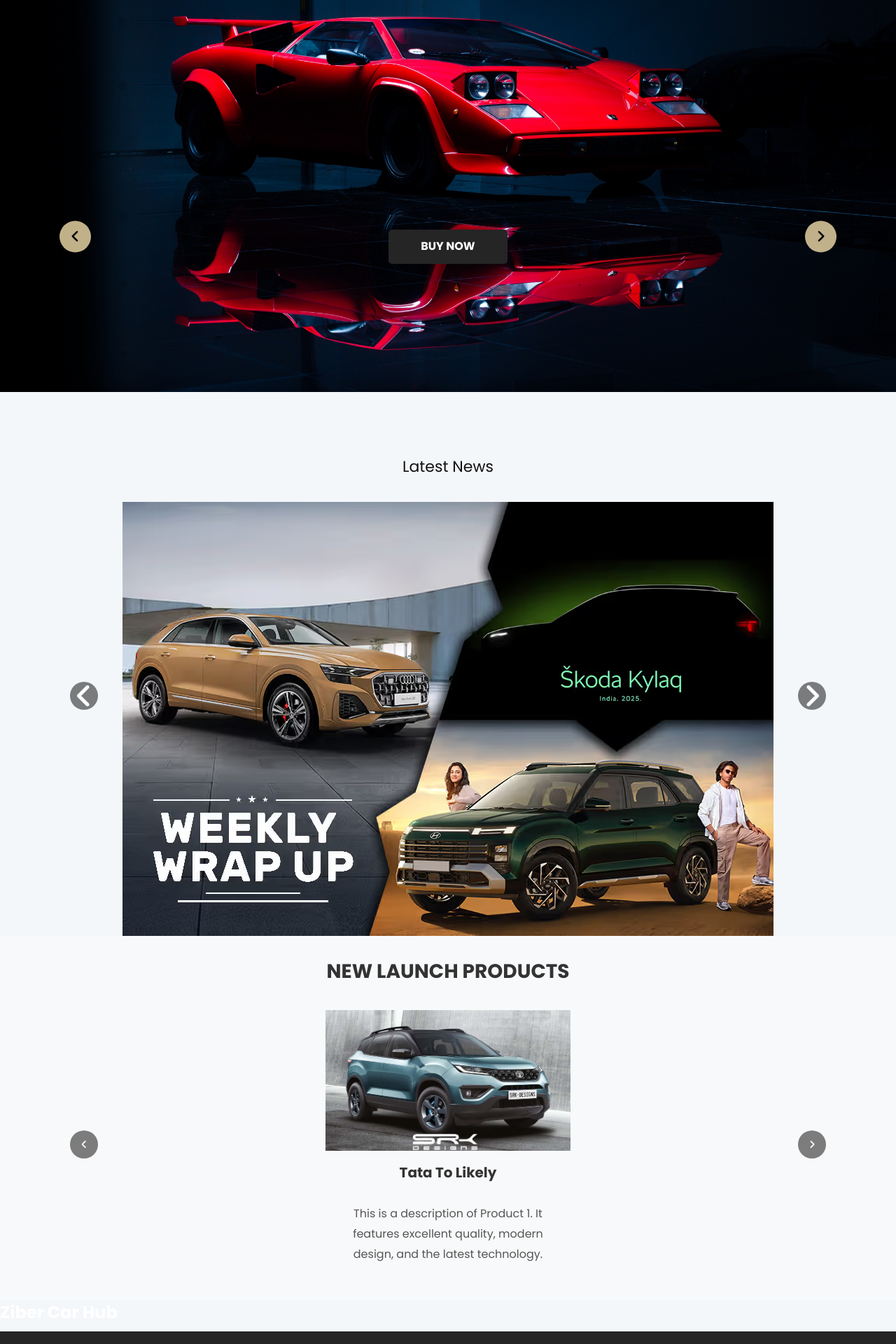
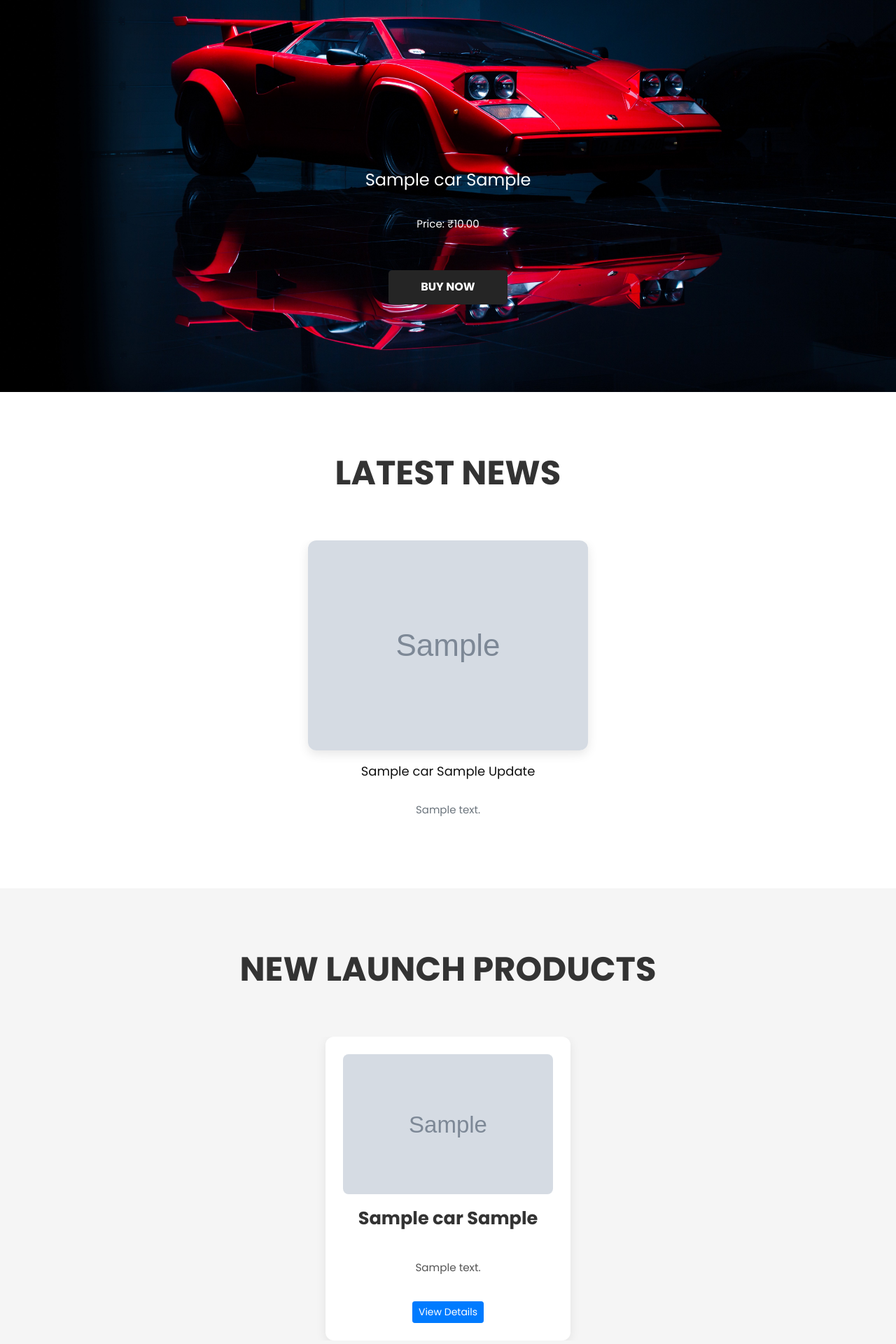
Before and after one commit to srishticampus/Ziber_Autohub, a Django app: page / in a window 1280 px wide. Shown: the part 240-2160 px from the top of the page at 70% size. Run offline with Django 5.2, Linux system fonts and the light colour scheme; tables that the repository leaves empty hold one stand-in row (values such as "Sample post"); grey boxes marked "Sample" are stand-in pictures; some libraries are stand-ins or nearby versions.

Commit message:
demo.html rework progress 1

```diff
--- a/hub/templates/demo.html
+++ b/hub/templates/demo.html
@@ -1,205 +1,323 @@
 {% extends 'base.html' %}
 {% load static %}
 
-{% block tittle %}Home{% endblock %}
+{% block title %}Home{% endblock %}
 
 {% block extra_styles %}
-    {# Add any demo-specific styles here if needed, but aim to put most in style.css #}
+<style>
+    /* Styles for the News Section */
+    .news_section_demo {
+        padding: 80px 0;
+        background-color: #ffffff;
+        text-align: center;
+    }
+
+    .latest_news_heading {
+        margin-bottom: 50px;
+    }
+
+    .latest_news_heading h2 {
+        font-size: 3rem;
+        font-weight: bold;
+        color: #333;
+        text-transform: uppercase;
+    }
+
+    .news-item {
+        max-width: 100%;
+        height: auto;
+        border-radius: 12px;
+        box-shadow: 0 5px 15px rgba(0, 0, 0, 0.1);
+        transition: transform 0.3s ease;
+        max-height: 300px; /* Limit height for consistency */
+        object-fit: cover; /* Ensure images fill the area */
+    }
+
+    .news-item:hover {
+        transform: scale(1.03); /* Slight zoom on hover */
+    }
+
+    /* Styles for New Launch Products Section */
+    .new_launch_section_demo {
+        padding: 80px 0;
+        background-color: #f5f5f5;
+        text-align: center;
+    }
+
+    .new-launch-heading {
+        font-size: 3rem;
+        font-weight: bold;
+        color: #333;
+        margin-bottom: 50px;
+    }
+
+    .product_item {
+        background-color: #fff;
+        border-radius: 12px;
+        box-shadow: 0 4px 15px rgba(0, 0, 0, 0.08);
+        padding: 25px;
+        height: 100%; /* Ensure consistent height */
+        display: flex;
+        flex-direction: column;
+        justify-content: space-between;
+    }
+
+    .product-img {
+        max-width: 100%;
+        height: 200px; /* Fixed height for product images */
+        object-fit: cover; /* Cover, but maintain aspect ratio */
+        border-radius: 8px;
+        margin-bottom: 15px;
+    }
+
+    .product-title-style {
+        font-size: 1.6rem;
+        font-weight: bold;
+        color: #333;
+        margin-bottom: 10px;
+        min-height: 48px; /* Ensure consistent height for titles */
+        display: flex;
+        align-items: center;
+        justify-content: center;
+        text-align: center;
+    }
+
+    .product-description-style {
+        font-size: 0.95rem;
+        color: #555;
+        line-height: 1.5;
+        text-align: center;
+        flex-grow: 1;
+    }
+
+    /* Carousel controls styling for all carousels */
+    .carousel-control-prev,
+    .carousel-control-next {
+        width: 5%;
+        opacity: 0.7;
+        transition: opacity 0.3s ease;
+    }
+
+    .carousel-control-prev:hover,
+    .carousel-control-next:hover {
+        opacity: 1;
+    }
+
+    .carousel-control-prev-icon,
+    .carousel-control-next-icon {
+        background-image: none; /* Hide default Bootstrap icons */
+    }
+
+    .carousel-control-prev i,
+    .carousel-control-next i {
+        font-size: 3rem; /* Larger icons */
+        color: #333; /* Darker icons */
+    }
+
+    /* Responsive adjustments */
+    @media (max-width: 768px) {
+        .latest_news_heading h2,
+        .new-launch-heading {
+            font-size: 2rem;
+        }
+
+        .product-img {
+            height: 150px;
+        }
+
+        .product-title-style {
+            font-size: 1.3rem;
+            min-height: auto;
+        }
+        .product-description-style {
+            font-size: 0.85rem;
+        }
+
+        .carousel-control-prev i,
+        .carousel-control-next i {
+            font-size: 2rem;
+        }
+    }
+</style>
 {% endblock %}
 
 {% block content %}
-    {# The banner_bg_main div contains the header/nav which are in base.html, remove it here #}
-
     <!-- banner section start - Content within the banner_bg_main div -->
-    {# The banner_section div had inline styles, use a class instead #}
+    {# The banner_section div uses original styling; the `layout_padding` might provide base spacing. #}
     <div class="banner_section_demo layout_padding">
         <div class="container h-100 d-flex align-items-center justify-content-center">
-            <div id="my_slider" class="carousel slide w-100" data-ride="carousel">
+            <div id="my_slider" class="carousel slide w-100" data-bs-ride="carousel" data-bs-interval="5000"> {# Added data-bs-ride and data-bs-interval #}
                 <div class="carousel-inner">
+                    {% for car in featured_new_cars %}
+                    <div class="carousel-item {% if forloop.first %}active{% endif %}">
+                        <div class="row justify-content-center">
+                            <div class="col-sm-12 text-center">
+                                <h1 class="text-white mb-4">{{ car.name }} {{ car.model }}</h1>
+                                <p class="text-white mb-4">Price: ₹{{ car.price|floatformat:2 }}</p>
+                                <div class="buynow_bt">
+                                    <a href="{% url 'hub:buy_now' pk=car.pk %}">Buy Now</a>
+                                </div>
+                            </div>
+                        </div>
+                    </div>
+                    {% empty %}
                     <div class="carousel-item active">
                         <div class="row justify-content-center">
                             <div class="col-sm-12 text-center">
-                                <div class="buynow_bt"><a href="{% url 'hub:car_list' %}">Buy Now</a></div>
+                                <h1 class="text-white mb-4">No New Cars Available Yet!</h1>
+                                <p class="text-white mb-4">Check back soon for exciting releases.</p>
+                                <div class="buynow_bt"><a href="{% url 'hub:new_car_list' %}">View All Cars</a></div>
                             </div>
                         </div>
                     </div>
-                    <div class="carousel-item">
-                        <div class="row justify-content-center">
-                            <div class="col-sm-12 text-center">
-                                <div class="buynow_bt"><a href="{% url 'hub:used_car_list' %}">Used Cars</a></div>
-                            </div>
-                        </div>
-                    </div>
-                    <div class="carousel-item">
-                        <div class="row justify-content-center">
-                            <div class="col-sm-12 text-center">
-                                <div class="buynow_bt"><a href="{% url 'hub:job_list' %}">Careers</a></div>
-                            </div>
-                        </div>
-                    </div>
+                    {% endfor %}
                 </div>
-                <a class="carousel-control-prev" href="#my_slider" role="button" data-slide="prev">
+                {% if featured_new_cars|length > 1 %}
+                <button class="carousel-control-prev" type="button" data-bs-target="#my_slider" data-bs-slide="prev"> {# Updated to Bootstrap 5 syntax #}
                     <i class="fa fa-angle-left"></i>
-                </a>
-                <a class="carousel-control-next" href="#my_slider" role="button" data-slide="next">
+                    <span class="visually-hidden">Previous</span>
+                </button>
+                <button class="carousel-control-next" type="button" data-bs-target="#my_slider" data-bs-slide="next"> {# Updated to Bootstrap 5 syntax #}
                     <i class="fa fa-angle-right"></i>
-                </a>
+                    <span class="visually-hidden">Next</span>
+                </button>
+                {% endif %}
             </div>
         </div>
     </div>
     <!-- banner section end -->
 
     <!-- news_section layout starts -->
-    {# The news_section div had inline styles, use a class instead #}
     <div class="news_section_demo layout_padding">
         <div class="container h-100 d-flex align-items-center justify-content-center">
-            <div id="news_slider" class="carousel slide w-100" data-ride="carousel">
+            <div id="news_slider" class="carousel slide w-100" data-bs-ride="carousel" data-bs-interval="5000"> {# Added data-bs-ride and data-bs-interval #}
                 <!-- Latest News Heading -->
-                <div class="latest_news_heading text-center mb-4">
+                <div class="latest_news_heading">
                     <h2>Latest News</h2>
                 </div>
                 <div class="carousel-inner">
-                    <!-- News Item 1 -->
-                    <div class="carousel-item active">
+                    {% for car in latest_news_cars %}
+                    <div class="carousel-item {% if forloop.first %}active{% endif %}">
                         <div class="row justify-content-center">
                             <div class="col-sm-12 text-center">
-                                <a href="{% url 'hub:news' %}"> {# Use URL tag for news #}
-                                    <img src="{% static 'images/news1.jpg' %}" alt="News 1" class="img-fluid news-item"/>
+                                <a href="{% url 'hub:news' %}"> {# Links to the general news page #}
+                                    {# Using car.image.url for dynamic images, fallback for placeholder #}
+                                    {% if car.image %}
+                                        <img src="{{ car.image.url }}" alt="{{ car.name }} image" class="img-fluid news-item"/>
+                                    {% else %}
+                                        <img src="https://placehold.co/600x350/EFEFEF/AAAAAA?text=No+Image" alt="No Image Available" class="img-fluid news-item"/>
+                                    {% endif %}
+                                    <h3 class="mt-3">{{ car.name }} {{ car.model }} Update</h3>
+                                    <p class="text-muted">{{ car.description|truncatechars:150 }}</p>
                                 </a>
                             </div>
                         </div>
                     </div>
-                    <!-- News Item 2 -->
-                    <div class="carousel-item">
+                    {% empty %}
+                    <div class="carousel-item active">
                         <div class="row justify-content-center">
                             <div class="col-sm-12 text-center">
-                                <a href="{% url 'hub:news' %}"> {# Use URL tag for news #}
-                                    <img src="{% static 'images/news2.jpg' %}" alt="News 2" class="img-fluid news-item"/>
+                                <a href="{% url 'hub:news' %}">
+                                    <img src="https://placehold.co/600x350/EFEFEF/AAAAAA?text=No+News+Available" alt="No News Available" class="img-fluid news-item"/>
+                                    <h3 class="mt-3">No News Available</h3>
+                                    <p class="text-muted">Stay tuned for the latest updates from Ziber Autohub!</p>
                                 </a>
                             </div>
                         </div>
                     </div>
-                    <!-- News Item 3 -->
-                    <div class="carousel-item">
-                        <div class="row justify-content-center">
-                            <div class="col-sm-12 text-center">
-                                <a href="{% url 'hub:news' %}"> {# Use URL tag for news #}
-                                    <img src="{% static 'images/news3.jpg' %}" alt="News 3" class="img-fluid news-item"/>
-                                </a>
-                            </div>
-                        </div>
-                    </div>
+                    {% endfor %}
                 </div>
 
-                <!-- Carousel Controls (Increase arrow size) -->
-                {# The icons had inline styles, use a class instead #}
-                <a class="carousel-control-prev news-carousel-control" href="#news_slider" role="button"
-                   data-slide="prev">
+                <!-- Carousel Controls -->
+                {% if latest_news_cars|length > 1 %}
+                <button class="carousel-control-prev news-carousel-control" type="button" data-bs-target="#news_slider" data-bs-slide="prev"> {# Updated to Bootstrap 5 syntax #}
                     <i class="fa fa-angle-left"></i>
-                </a>
-                <a class="carousel-control-next news-carousel-control" href="#news_slider" role="button"
-                   data-slide="next">
+                    <span class="visually-hidden">Previous</span>
+                </button>
+                <button class="carousel-control-next news-carousel-control" type="button" data-bs-target="#news_slider" data-bs-slide="next"> {# Updated to Bootstrap 5 syntax #}
                     <i class="fa fa-angle-right"></i>
-                </a>
+                    <span class="visually-hidden">Next</span>
+                </button>
+                {% endif %}
             </div>
         </div>
     </div>
     <!-- news_section layout ends -->
 
-    {# The new_launch_section div had inline styles, use a class instead #}
+    <!-- New Launch Products Section -->
     <div class="new_launch_section_demo layout_padding">
         <div class="container">
             <!-- New Launch Products Heading -->
             <div class="text-center mb-4">
-                {# The h2 had inline styles, use a class instead #}
                 <h2 class="text-uppercase new-launch-heading">New Launch Products</h2>
             </div>
 
             <!-- Product Carousel -->
-            <div id="new_launch_slider" class="carousel slide" data-ride="carousel">
+            <div id="new_launch_slider" class="carousel slide" data-bs-ride="carousel" data-bs-interval="5000"> {# Added data-bs-ride and data-bs-interval #}
                 <div class="carousel-inner">
-                    <!-- Product 1 -->
-                    <div class="carousel-item active">
+                    {% for car in featured_new_cars %} {# Reusing featured_new_cars for consistency, or use a new queryset if needed #}
+                    <div class="carousel-item {% if forloop.first %}active{% endif %}">
                         <div class="row justify-content-center">
+                            {# Each product will take col-sm-4. If you have more than one per slide, adjust this loop and column structure #}
                             <div class="col-sm-4 text-center">
                                 <div class="product_item">
-                                    {# The img had inline styles, use a class instead #}
-                                    <img src="{% static 'images/cp1.jpg' %}" alt="Product 1"
-                                         class="img-fluid mb-3 product-img">
-                                    {# The h4 had inline styles, use a class instead #}
-                                    <h4 class="product_title product-title-style">Tata To Likely </h4>
-                                    {# The p had inline styles, use a class instead #}
+                                    {% if car.image %}
+                                        <img src="{{ car.image.url }}" alt="{{ car.name }} image" class="img-fluid product-img">
+                                    {% else %}
+                                        <img src="https://placehold.co/400x200/EFEFEF/AAAAAA?text=No+Image" alt="No Image Available" class="img-fluid product-img">
+                                    {% endif %}
+                                    <h4 class="product_title product-title-style">{{ car.name }} {{ car.model }}</h4>
                                     <p class="product_description product-description-style">
-                                        This is a description of Product 1. It features excellent quality, modern design,
-                                        and the latest technology.
+                                        {{ car.description|truncatechars:150 }}
                                     </p>
+                                    <div class="mt-3">
+                                        <a href="{% url 'hub:car_detail' pk=car.pk %}" class="btn btn-primary btn-sm">View Details</a>
+                                    </div>
                                 </div>
                             </div>
                         </div>
                     </div>
-                    <!-- Product 2 -->
-                    <div class="carousel-item">
+                    {% empty %}
+                     <div class="carousel-item active">
                         <div class="row justify-content-center">
                             <div class="col-sm-4 text-center">
                                 <div class="product_item">
-                                    {# The img had inline styles, use a class instead #}
-                                    <img src="{% static 'images/cp2.jpeg' %}" alt="Product 2"
-                                         class="img-fluid mb-3 product-img">
-                                    {# The h4 had inline styles, use a class instead #}
-                                    <h4 class="product_title product-title-style">Toyota Taisor,</h4>
-                                    {# The p had inline styles, use a class instead #}
+                                    <img src="https://placehold.co/400x200/EFEFEF/AAAAAA?text=No+Products" alt="No Products" class="img-fluid product-img">
+                                    <h4 class="product_title product-title-style">No New Products Yet!</h4>
                                     <p class="product_description product-description-style">
-                                        Product 2 is a state-of-the-art model, providing optimal performance and durability
-                                        for every user.
+                                        Stay tuned for our exciting new releases.
                                     </p>
+                                    <div class="mt-3">
+                                        <a href="{% url 'hub:new_car_list' %}" class="btn btn-primary btn-sm">Browse Cars</a>
+                                    </div>
                                 </div>
                             </div>
                         </div>
                     </div>
-                    <!-- Product 3 -->
-                    <div class="carousel-item">
-                        <div class="row justify-content-center">
-                            <div class="col-sm-4 text-center">
-                                <div class="product_item">
-                                    {# The img had inline styles, use a class instead #}
-                                    <img src="{% static 'images/cp3.jpg' %}" alt="Product 3"
-                                         class="img-fluid mb-3 product-img">
-                                    {# The h4 had inline styles, use a class instead #}
-                                    <h4 class="product_title product-title-style">3 MG Cars </h4>
-                                    {# The p had inline styles, use a class instead #}
-                                    <p class="product_description product-description-style">
-                                        The latest in technology, Product 3 offers outstanding features that will change
-                                        your lifestyle.
-                                    </p>
-                                </div>
-                            </div>
-                        </div>
-                    </div>
+                    {% endfor %}
                 </div>
 
                 <!-- Carousel Controls -->
-                {# The icons had inline styles, use a class instead #}
-                <a class="carousel-control-prev product-carousel-control" href="#new_launch_slider" role="button"
-                   data-slide="prev">
+                {% if featured_new_cars|length > 1 %}
+                <button class="carousel-control-prev product-carousel-control" type="button" data-bs-target="#new_launch_slider" data-bs-slide="prev"> {# Updated to Bootstrap 5 syntax #}
                     <i class="fa fa-angle-left"></i>
-                </a>
-                <a class="carousel-control-next product-carousel-control" href="#new_launch_slider" role="button"
-                   data-slide="next">
+                    <span class="visually-hidden">Previous</span>
+                </button>
+                <button class="carousel-control-next product-carousel-control" type="button" data-bs-target="#new_launch_slider" data-bs-slide="next"> {# Updated to Bootstrap 5 syntax #}
                     <i class="fa fa-angle-right"></i>
-                </a>
+                    <span class="visually-hidden">Next</span>
+                </button>
+                {% endif %}
             </div>
         </div>
     </div>
+    <!-- End New Launch Products Section -->
 
-    {# The footer_logo div had inline styles, use a class instead #}
-    <div class="footer_logo_demo">
-        <h1>Ziber Car Hub</h1>
-    </div>
-
-    {# The remaining footer and copyright sections are in base.html, remove them here #}
+    {# The footer_logo_demo div was a duplicate and is removed from here. #}
+    {# The main footer is in base.html #}
 
 {% endblock %}
 
 {% block extra_scripts %}
-    {# Add any demo-specific scripts here if needed, otherwise leave empty #}
+    {{ block.super }} {# Inherit scripts from base.html #}
 {% endblock %}
```
